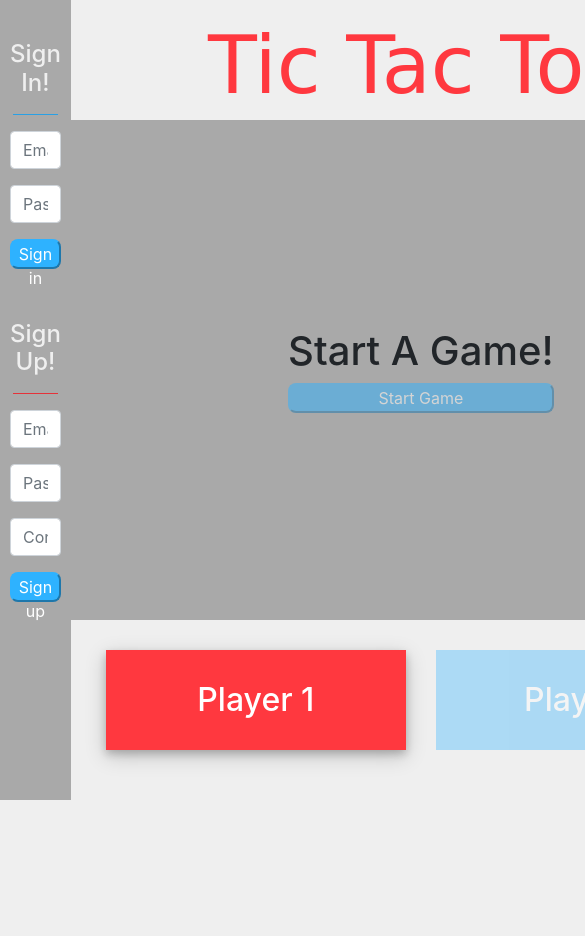
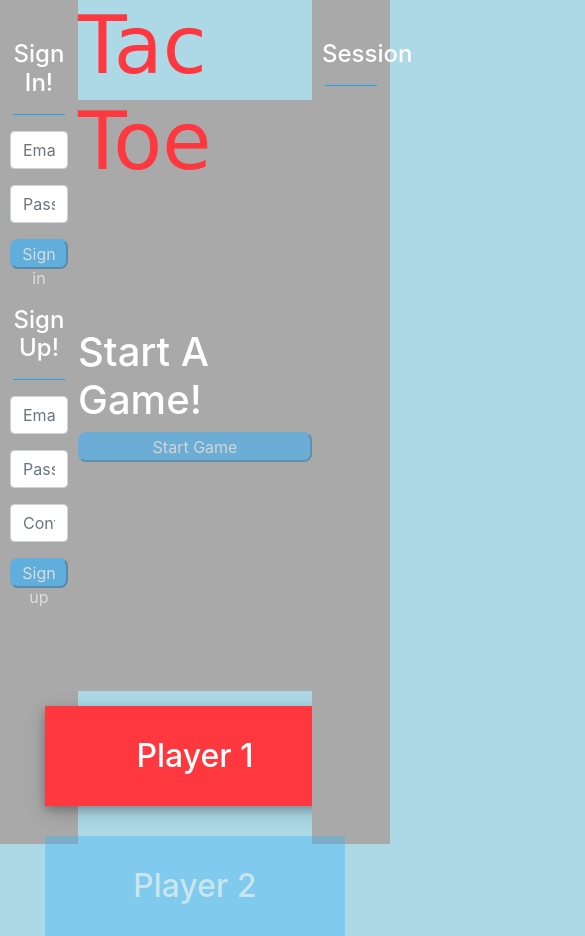
Before and after one commit to jtshepherd31/tic-tac-toe-client, a website built with webpack: page index.html in a window 390 px wide. Shown: the top 936 px of the page, 585 px wide, since content can reach past the window. Before the commit the page ends 844 px from the top, so only its background shows below. Built offline with nearby package versions, Linux system fonts and the light colour scheme; a web font is replaced by a local one.

Commit message:
Add more styling and ui fixes

```diff
--- a/assets/scripts/game-board/events.js
+++ b/assets/scripts/game-board/events.js
@@ -43,7 +43,7 @@ const checkResults = function () {
     const value2 = gameIndex[condition[1]]
     const value3 = gameIndex[condition[2]]
     if (value1 === value2 && value2 === value3 && value1 !== '' && value2 !== '' && value3 !== '') {
-      gameResult = currentPlayer.name + ' Won!'
+      gameResult = currentPlayer.name + ' Wins!'
     }
   })
   if (gameIndex.indexOf('') === -1 && !gameResult) {
--- a/assets/styles/index.scss
+++ b/assets/styles/index.scss
@@ -6,6 +6,21 @@ body {
   display: flex;
   justify-content: space-between;
   align-items: center;
+}
+//
+// .full-page {
+//   display: flex;
+//   height: 100%;
+//   width: 100%
+// }
+
+.center-panel {
+  width: 60%;
+}
+
+.left-panel, .right-panel {
+  width: 20%;
+  background-color: #a9a9a9;
 }
 
 .title {
@@ -19,18 +34,20 @@ div.row {
   margin: 0;
 }
 .session-statistics-box, .sign-in-box {
-  height: 800px;
-  width: 300px;
+  width: 100%;
   text-align: center;
   padding: 10px;
-  background-color: #a9a9a9;
   margin-left: 0;
-  color: #efefef;
+  color: white;
+}
+
+.session-statistics {
+  margin-top: 30px;
 }
 
 #sign-in {
   position: relative;
-  margin-bottom: 30px;
+  // margin-bottom: 30px;
   margin-top: 30px;
 }
 
@@ -45,6 +62,8 @@ div.row {
   border-color: #2eb2ff;
   width: 100%;
   height: 30px;
+  opacity: 60%;
+  transition: 0.4s;
 }
 
 #sign-out {
@@ -68,12 +87,12 @@ div.row {
 }
 
 .game-box {
-  height: 500px;
-  width: 700px;
+  height: 70%;
   display: flex;
   justify-content: center;
   align-items: center;
   background-color: #a9a9a9;
+  color: white;
 }
 
 .game-parameter {
@@ -100,13 +119,19 @@ div.row {
   border-bottom: 5px solid white;
 }
 
+.game-box-bottom {
+  height: 15%;
+}
 
 .indicator-boxes {
-  margin: 15px;
+  margin: 0;
   display: flex;
   justify-content: center;
   align-items: center;
+  height: 100%;
 }
+
+
 
 .player-indicators {
   margin: 15px;
@@ -117,6 +142,11 @@ div.row {
   align-items: center;
   color: white;
   opacity: 35%;
+  transition: 0.4s;
+}
+
+.row {
+  height: 100%;
 }
 
 #after-sign-in {
@@ -129,13 +159,6 @@ div.row {
 
 .modal-content {
   background-color: #a9a9a9;
-}
-
-.btn-primary, .btn-primary:hover, .btn-primary:active, .btn-primary:visited {
-    background-color: #2eb2ff !important;
-    border-radius: 8px !important;
-    color: white !important;
-    border-color: #2eb2ff !important;
 }
 
 .icons {
@@ -154,13 +177,47 @@ div.row {
   box-shadow: 0 4px 8px 0 rgba(0, 0, 0, 0.2), 0 6px 20px 0 rgba(0, 0, 0, 0.19);
 }
 
-.new-game-button:disabled {
-  opacity: 50%;
-}
-
 #player1 {
   background-color: #ff383f;
 }
 #player2 {
   background-color: #2eb2ff;
 }
+
+.btn-primary:hover, .submit-button:hover {
+  opacity: 100%;
+  background-color: #ff383f;
+  border-color: #ff383f;
+}
+
+.new-game-button:disabled {
+  opacity: 50%;
+  background-color: #2eb2ff;
+  border-color: #2eb2ff;
+}
+
+#modal-title {
+  text-align: center;
+}
+
+.signed-in {
+  display: flex;
+  justify-content: space-between;
+  align-items: baseline;
+}
+
+.full-page {
+  display: flex;
+  height: 100vh;
+  width: 100vw;
+}
+
+@media only screen and (max-width: 1050px) {
+  body {
+    background-color: lightblue;
+  }
+.session-statistics-box, .sign-in-box {
+
+}
+
+}
--- a/index.html
+++ b/index.html
@@ -13,6 +13,8 @@
     </head>
 
     <body>
+      <div class="full-page">
+        <div class="left-panel">
           <div class="sign-in-box">
             <section id="before-sign-in">
               <form id="sign-in">
@@ -31,7 +33,7 @@
                 </form>
                 <form id="sign-up">
                   <h4>Sign Up!</h4>
-              <hr width="90%" color="#ff383f">
+                  <hr width="90%" color="#2eb2ff">
                   <div class="form-group">
                     <input name="credentials[email]" required type="text" class="form-control" placeholder="Email">
                   </div>
@@ -47,10 +49,14 @@
                 </div>
                 </form>
               </section>
+            </div>
+            <div class="messaging">
+              <p id="messaging"></p>
+            </div>
 
-          <section id="after-sign-in">
+            <section class="signed-in" id="after-sign-in">
 
-            <button type="button" class="btn btn-primary btn-lg submit" data-toggle="modal" data-target="#myModal">
+              <button type="button" class="submit-button" data-toggle="modal" data-target="#myModal">
                 Change Password
               </button>
 
@@ -58,14 +64,12 @@
                 <div class="modal-dialog" role="document">
                   <div class="modal-content">
                     <div class="modal-header">
+                      <h4 class="modal-title" id="modal-title">Change Password</h4>
                       <button type="button" class="close" data-dismiss="modal" aria-label="Close"><span aria-hidden="true">&times;</span></button>
-                    <h4 class="modal-title" id="myModalLabel"></h4>
                     </div>
                     <div class="modal-body">
                       <form id="change-password">
                         <div class="form-group">
-                          <h4>Change Password</h4>
-                          <hr width="90%" color="#ff383f">
                             <input name="passwords[old]" required type="password" class="form-control" placeholder="Old Password">
                         </div>
                         <div class="form-group">
@@ -75,10 +79,6 @@
                           <button class="submit-button" type="submit">Submit</button>
                         </div>
                       </form>
-                  </div>
-                  <div class="modal-footer">
-                    <button type="button" class="btn btn-default" data-dismiss="modal">Close</button>
-                    <button type="button" class="btn btn-primary">Save changes</button>
                     </div>
                   </div>
                 </div>
@@ -90,11 +90,7 @@
                 </div>
               </form>
             </section>
-          <div class="messaging">
-            <p id="messaging"></p>
           </div>
-        </div>
-
         <div class="center-panel">
           <section class="game-box-top">
             <h1>Tic Tac Toe</h1>
@@ -125,8 +121,14 @@
             </div>
           </section>
         </div>
+        <div class="right-panel">
           <div class="session-statistics-box">
+            <div class="session-statistics">
               <h4>Session</h4>
+              <hr width="90%" color="#2eb2ff">
+            </div>
+          </div>
+        </div>
       </div>
     </body>
 </html>
```
Lines whose indentation alone changed are shown as unchanged.
